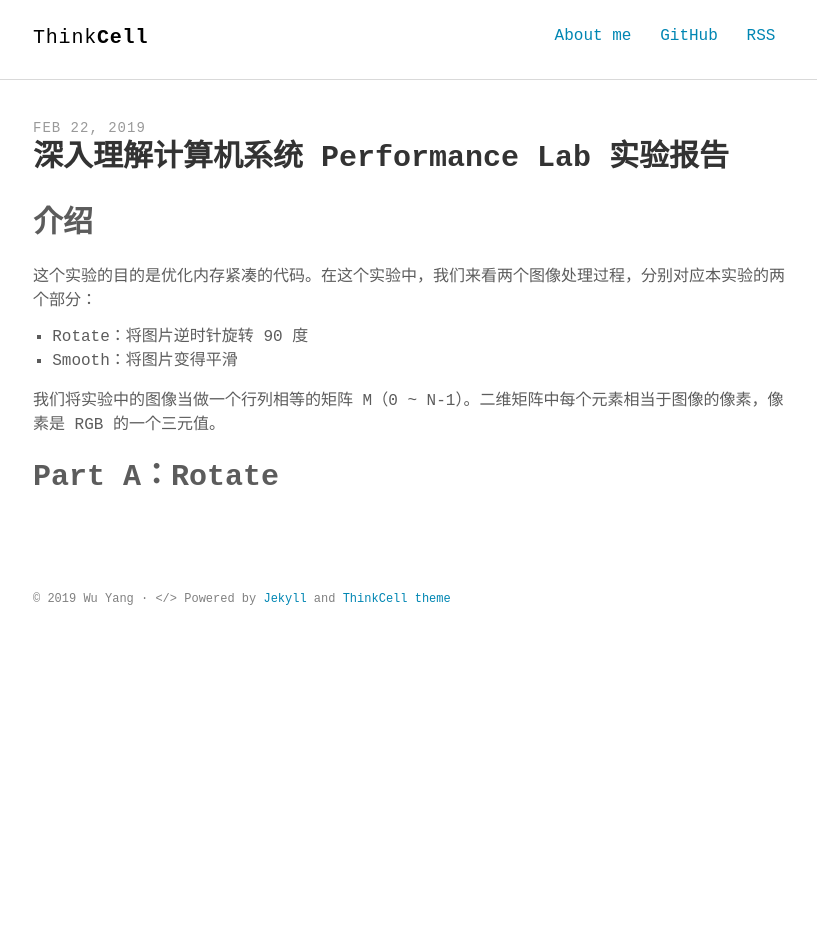
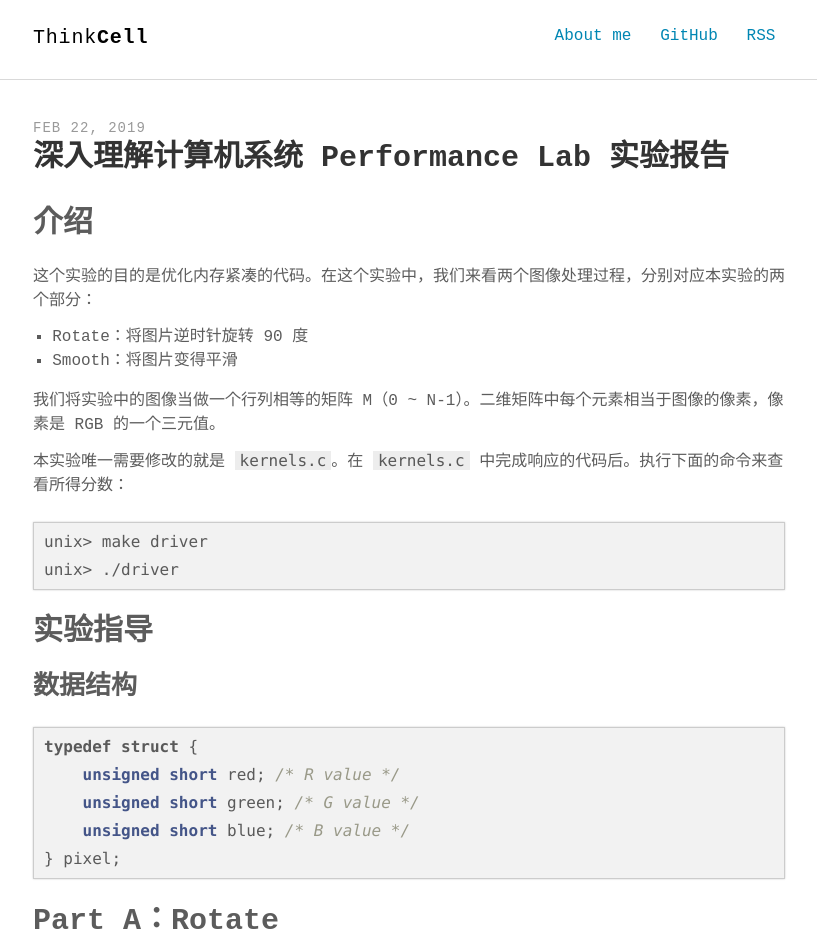
Before and after one commit to drivebyer/old-blog-theme, a Jekyll site: the page built from _posts/2019-02-22-深入理解计算机系统-Performance-Lab-实验报告.md, in a window 1280 px wide. Shown: the top 952 px of the page, without its empty margins (231-1048 px from the left). Built offline with Jekyll 4.4.1, drawn with Linux system fonts in a browser that asks for light colours; some web fonts are replaced; before the commit the page ends 900 px from its top, so only the background shows below that; some of the changed text lies outside the part shown.

Commit message:
Update 2019-02-22-深入理解计算机系统-Performance-Lab-实验报告.md

````diff
--- a/_posts/2019-02-22-深入理解计算机系统-Performance-Lab-实验报告.md
+++ b/_posts/2019-02-22-深入理解计算机系统-Performance-Lab-实验报告.md
@@ -15,4 +15,31 @@ keywords: "Performance Lab, 深入理解计算机系统, CSAPP"
 
 我们将实验中的图像当做一个行列相等的矩阵 M（0 ~ N-1）。二维矩阵中每个元素相当于图像的像素，像素是 RGB 的一个三元值。
 
+本实验唯一需要修改的就是 `kernels.c`。在 `kernels.c` 中完成响应的代码后。执行下面的命令来查看所得分数：
+
+```bash
+unix> make driver
+unix> ./driver
+```
+
+# 实验指导
+
+## 数据结构
+
+```c
+typedef struct {
+    unsigned short red; /* R value */
+    unsigned short green; /* G value */
+    unsigned short blue; /* B value */
+} pixel;
+```
+
+
+
 # Part A：Rotate
+
+下面是文档中提供对 Rotate 的解题思路：
+
+![思路](http://ww1.sinaimg.cn/large/c9caade4ly1g0fhbf9ecvj20le040t94.jpg)
+
+![Picture1](http://ww1.sinaimg.cn/large/c9caade4ly1g0fhcw0syrj20gr0camxj.jpg)
````
